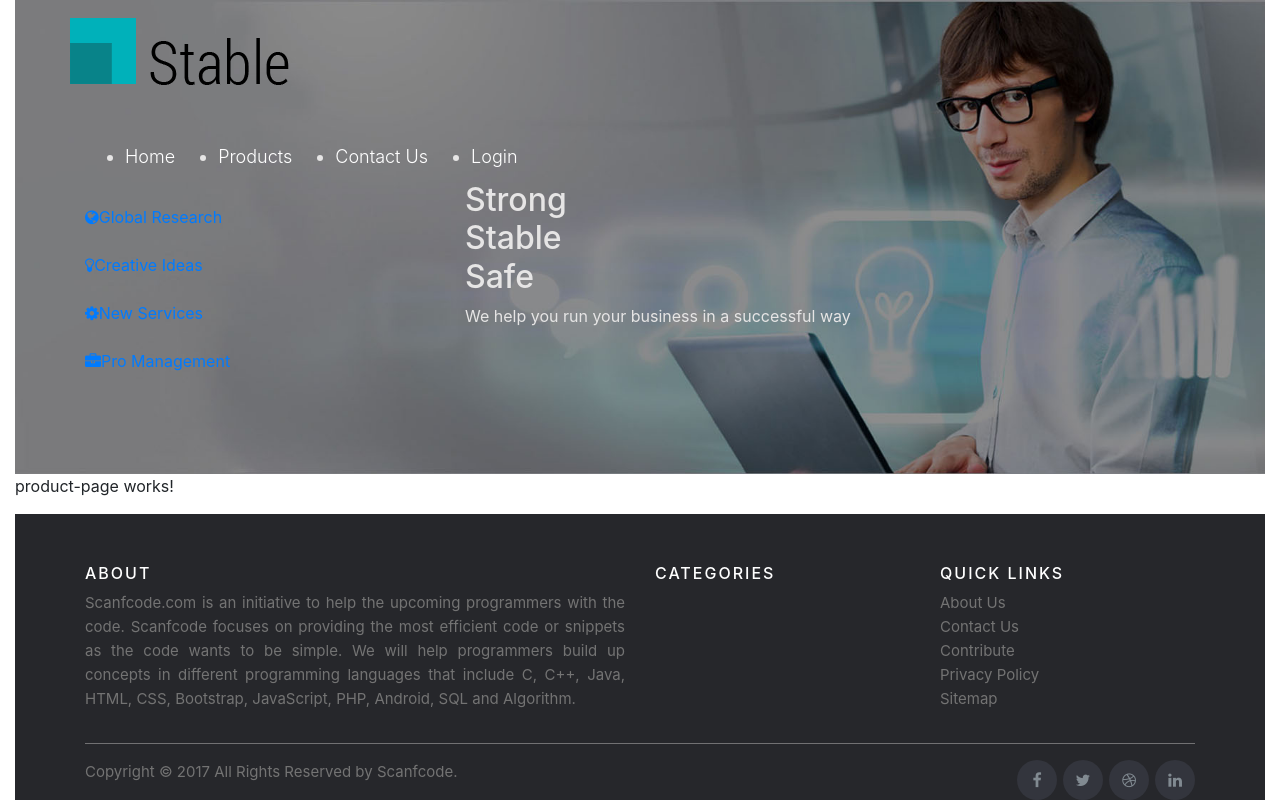
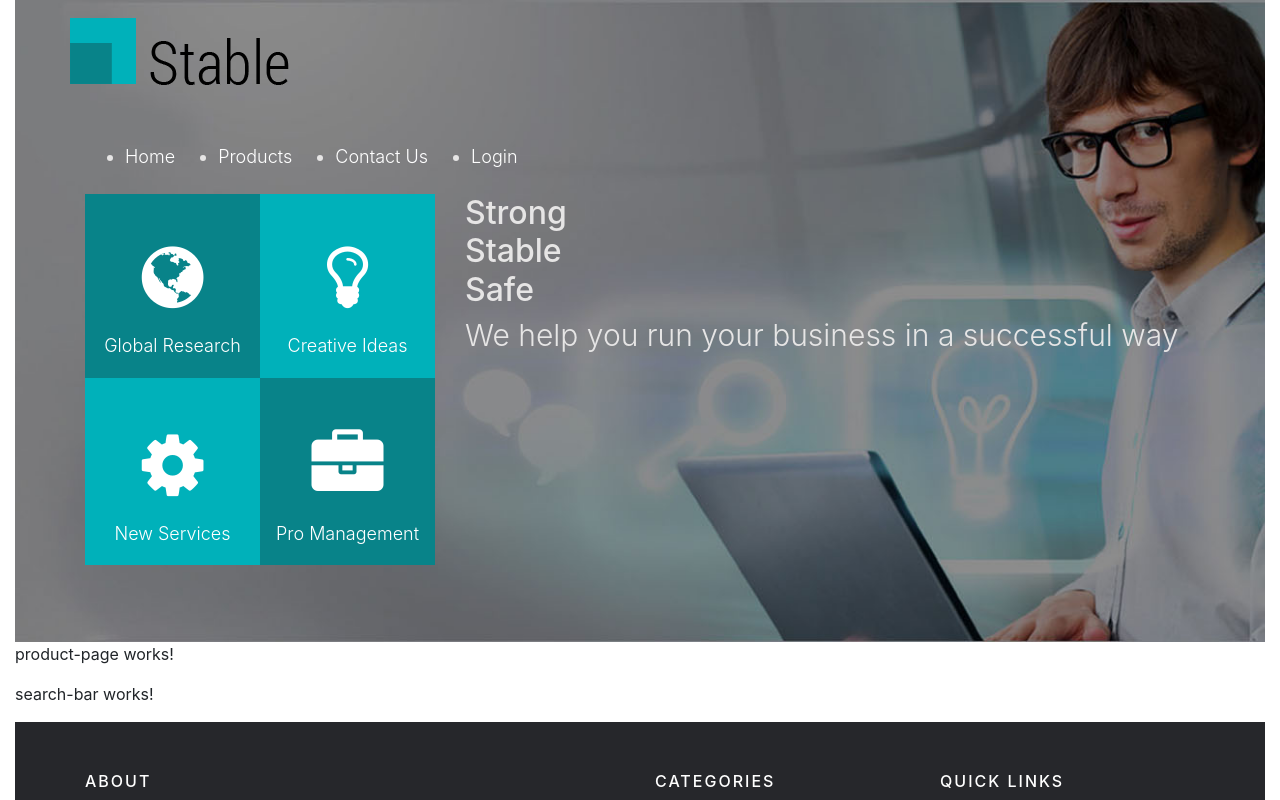
Before and after one commit to mohrezaeib/myProject1, an Angular app: page /products in a window 1280 px wide. Shown: the top 800 px of the page. Built offline with nearby package versions, Linux system fonts and the light colour scheme.

Commit message:
:i like it :)

```diff
--- a/src/app/app.component.html
+++ b/src/app/app.component.html
@@ -1,5 +1,5 @@
 <div class="container-fluid">
-<app-navigation [ngClass]="{'nav-rel':true, 'sticky' : isSticky}"></app-navigation>
+<app-navigation ></app-navigation>
   <router-outlet></router-outlet>
 <app-footer></app-footer>
 </div>
--- a/src/app/app.component.ts
+++ b/src/app/app.component.ts
@@ -6,11 +6,6 @@ import {Component, HostListener} from '@angular/core';
   styleUrls: ['./app.component.css']
 })
 export class AppComponent {
-  isSticky: boolean = false;
 
-  @HostListener('window:scroll', ['$event'])
-  checkScroll() {
-    this.isSticky = window.pageYOffset >= 250;
-  }
   title = 'myProject1';
 }
--- a/src/app/components/header/navigation/navigation.component.css
+++ b/src/app/components/header/navigation/navigation.component.css
@@ -12,8 +12,16 @@ a, a:hover{
   top: 0;
   width: 100%;
   z-index: 500;
+  background: #0f1923;
 }
-
+.nav-rel{
+display: none;
+}
+.sticky.nav-rel{
+  display: block;
+  position: relative;
+  visibility: hidden;
+}
 
 /****************  header css ***************/
 /* nav ************/
--- a/src/app/components/header/navigation/navigation.component.html
+++ b/src/app/components/header/navigation/navigation.component.html
@@ -81,12 +81,12 @@
       </div>
     </div>
   </div>
-  <section id="stuck_container">
+  <section id="stuck_container"  [ngClass]="{'nav-rel':true, 'sticky' : isSticky}">
 
     <!--==============================
                 Stuck menu
     =================================-->
-    <div class="container">
+    <div class="container" >
       <div class="row">
         <div class="col-md-12 ">
           <div class="navigation ">
@@ -105,5 +105,30 @@
       </div>
     </div>
   </section>
-<app-slider ></app-slider>
+
+  <section id="stuck_container"  [ngClass]="{ 'sticky' : isSticky}">
+
+    <!--==============================
+                Stuck menu
+    =================================-->
+    <div class="container" >
+      <div class="row">
+        <div class="col-md-12 ">
+          <div class="navigation ">
+            <nav>
+              <ul class="sf-menu">
+                <li> <a routerLink="/home" routerLinkActive="active" class="  ">Home</a></li>
+                <li ><a routerLink="/products" routerLinkActive="active" class=" ">Products</a></li>
+                <li> <a routerLink="/contact-us" routerLinkActive="active" class=" ">Contact Us</a></li>
+                <li><a routerLinkActive="active"  routerLink="/login" class=" ">Login</a></li>
+              </ul>
+            </nav>
+            <div class="clear"></div>
+          </div>
+          <div class="clear"></div>
+        </div>
+      </div>
+    </div>
+  </section>
+<app-slider  ></app-slider>
 </header>
--- a/src/app/components/header/navigation/navigation.component.ts
+++ b/src/app/components/header/navigation/navigation.component.ts
@@ -1,5 +1,9 @@
-import { Component, OnInit } from '@angular/core';
-import {ActivatedRoute} from '@angular/router';
+import {Component, HostListener, OnInit} from '@angular/core';
+import { Location } from '@angular/common';
+
+import {ActivatedRoute, NavigationEnd, NavigationStart, Router, RoutesRecognized} from '@angular/router';
+import {map} from 'rxjs/operators';
+import {Observable} from 'rxjs';
 
 
 @Component({
@@ -8,15 +12,29 @@ import {ActivatedRoute} from '@angular/router';
   styleUrls: ['./navigation.component.css']
 })
 export class NavigationComponent implements OnInit {
+  isSticky = false;
 
-  constructor(private   actrout: ActivatedRoute) {
+  @HostListener('window:scroll', ['$event'])
+  checkScroll() {
+    this.isSticky = window.pageYOffset >= 250;
+  }
+  constructor(private   actrout: ActivatedRoute, private router: Router, private location: Location) {
 
   }
 
   ngOnInit(): void {
-    this.actrout.url.subscribe(data => {
-      console.log(data);
-    });
+    // console.log(this.rout.url)
+    // console.log(this.actrout.snapshot.queryParams, this.actrout.snapshot.fragment, this.actrout.snapshot.pathFromRoot );
+  // @ts-ignore
+    this.router.events.subscribe((event: Event) => {
+      if (event instanceof NavigationEnd) {
+        // Hide loading indicator
+        console.log(this.router.url);
+
+      }
+
+  });
+
   }
 
 
--- a/src/app/components/header/slider/slider.component.css
+++ b/src/app/components/header/slider/slider.component.css
@@ -195,3 +195,87 @@
 /*  background-color: #000000 !important;*/
 /*}*/
 /*!****************header *******!*/
+
+/****** nav    *******************/
+/********header *******/
+/*header*/
+header {
+  color: #e6e5e5;
+  display: block;
+  position: relative;
+  z-index: 999;
+  padding: 18px 0 77px;
+  background:  url("../../../../assets/images/slide.jpg") center 0 no-repeat;
+  background-size: cover;
+}
+header .rel {
+  z-index: 999;
+}
+header h1 {
+  text-align: center;
+  z-index: 999;
+  float: left;
+  margin-bottom: 10px;
+}
+header h1 a {
+  display: block;
+  overflow: hidden;
+  font-size: 0;
+  line-height: 0;
+  -webkit-transition: 0s ease;
+  transition: 0s ease;
+}
+header h1.stuck_head {
+  opacity: 0;
+}
+.page1_header {
+  font-weight: 300;
+  font-size: 30px;
+  line-height: 36px;
+  padding-top: 13px;
+}
+.page1_header .banner {
+  background-color: #088389;
+  color: #ffffff;
+  display: block;
+  width: 50%;
+  text-align: center;
+  float: left;
+  font-size: 18px;
+  padding: 59px 0 14px;
+}
+.page1_header .banner .fa {
+  margin-bottom: 27px;
+  display: block;
+  font-size: 72px;
+  line-height: 48px;
+}
+.page1_header .banner:first-child + .banner {
+  background-color: #00b1ba;
+}
+.page1_header .banner:first-child + .banner + .banner {
+  background-color: #00b1ba;
+}
+.page1_header .banner + .banner + .banner {
+  padding-top: 63px;
+  padding-bottom: 13px;
+}
+.page1_header .banner.maxheight1 .fa {
+  margin-bottom: 26px;
+}
+.page1_header .banner:hover {
+  background-color: #000000 !important;
+}
+/****************header *******/
+@media only screen and (max-width: 767px) {
+
+  .page1_header .banner {
+
+    display: block;
+    width: 100% !important;
+    text-align: center;
+    margin-bottom: 20px;
+
+
+  }
+}
--- a/src/app/components/home/home.component.html
+++ b/src/app/components/home/home.component.html
@@ -1,6 +1,5 @@
 <div class="container-fluid" >
   <div class="" >
-    <app-slider></app-slider>
     <app-product></app-product>
     <app-company-description></app-company-description>
   </div>
--- a/src/app/components/productPage/product-page/product-page.component.html
+++ b/src/app/components/productPage/product-page/product-page.component.html
@@ -1 +1,2 @@
 <p>product-page works!</p>
+<app-search-bar></app-search-bar>
```
Also changed, not shown: src/assets/images/1.jpg (added).
